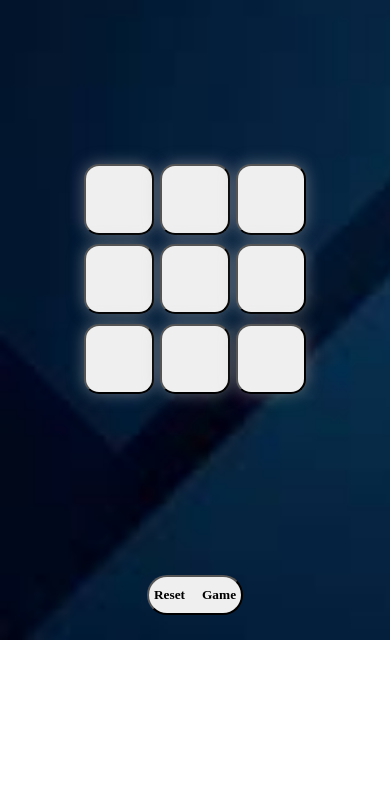
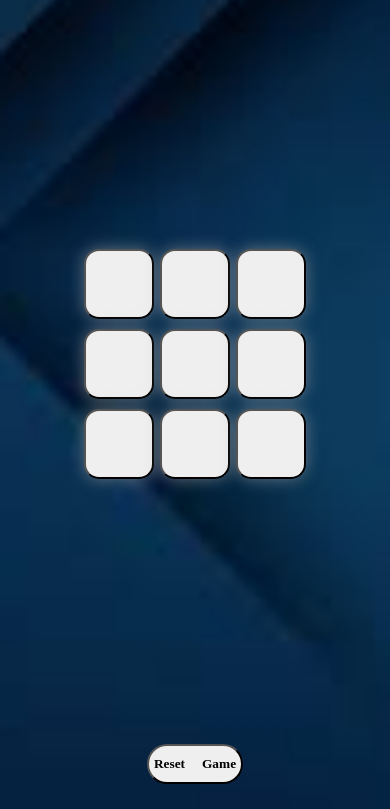
Before and after one commit to Nikhiljatin/tic-tac-toe-by-jatin, a plain HTML site: page index.html in a window 390 px wide. Shown: the part 54-863 px from the top of the page. Drawn offline with Linux system fonts and the light colour scheme.

Commit message:
Update style.css

```diff
--- a/style.css
+++ b/style.css
@@ -110,3 +110,16 @@ button:disabled {
 
     }
   }
+@media (max-width: 650px) {
+    body {
+        background-size: cover;
+        background-position: center;
+      }
+      .container {
+        height: 90vh;
+        display: flex;
+        justify-content: center;
+        align-items: center;
+
+    }
+}
```
